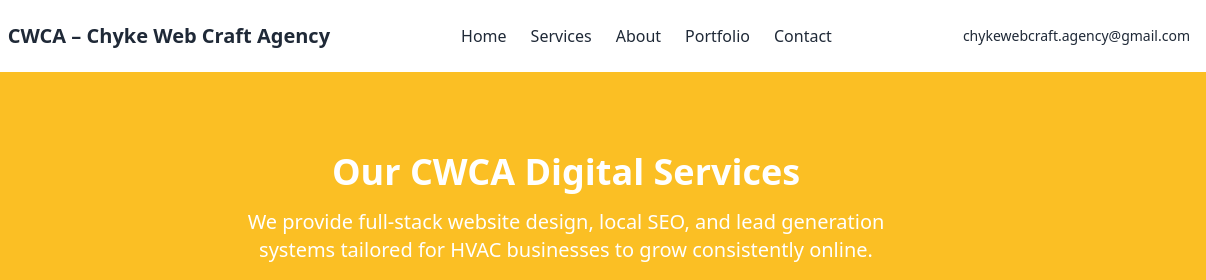
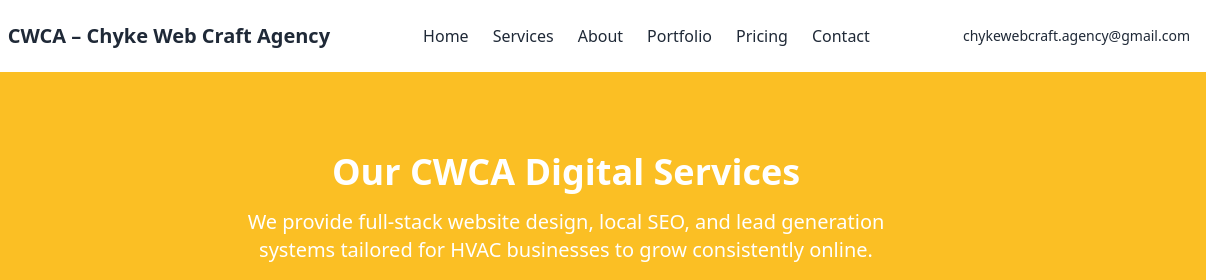
Before and after one commit to solochyke/www.chykewebcraft.com-main-, a plain HTML site: page services.html in a window 1280 px wide. Shown: the top 280 px of the page, 74-1280 px from the left. Drawn offline with nearby package versions, Linux system fonts and the light colour scheme.

Commit message:
Update services.html

```diff
--- a/services.html
+++ b/services.html
@@ -69,6 +69,7 @@
         <a href="services.html" class="text-navy hover:text-gold font-medium">Services</a>
         <a href="about.html" class="text-navy hover:text-gold font-medium">About</a>
         <a href="portfolio.html" class="text-navy hover:text-gold font-medium">Portfolio</a>
+		<a href="pricing.html" class="text-navy hover:text-gold font-medium">Pricing</a>
         <a href="contact.html" class="text-navy hover:text-gold font-medium">Contact</a>
       </nav>
       <a href="mailto:chykewebcraft.agency@gmail.com" class="hidden md:block text-sm text-navy hover:text-gold">chykewebcraft.agency@gmail.com</a>
@@ -78,6 +79,7 @@
       <a href="services.html" class="block py-2 text-navy hover:text-gold">Services</a>
       <a href="about.html" class="block py-2 text-navy hover:text-gold">About</a>
       <a href="portfolio.html" class="block py-2 text-navy hover:text-gold">Portfolio</a>
+	  <a href="pricing.html" class="block py-2 text-navy hover:text-gold">Pricing</a>
       <a href="contact.html" class="block py-2 text-navy hover:text-gold">Contact</a>
       <a href="mailto:chykewebcraft.agency@gmail.com" class="block py-2 text-sm text-navy hover:text-gold">chykewebcraft.agency@gmail.com</a>
     </div>
@@ -141,6 +143,7 @@
       <a href="services.html" class="text-gold hover:underline">Services</a> |
       <a href="about.html" class="text-gold hover:underline">About</a> |
       <a href="portfolio.html" class="text-gold hover:underline">Portfolio</a> |
+	  <a href="pricing.html" class="text-gold hover:underline">Pricing</a> |
       <a href="contact.html" class="text-gold hover:underline">Contact</a>
     </p>
   </footer>
```
